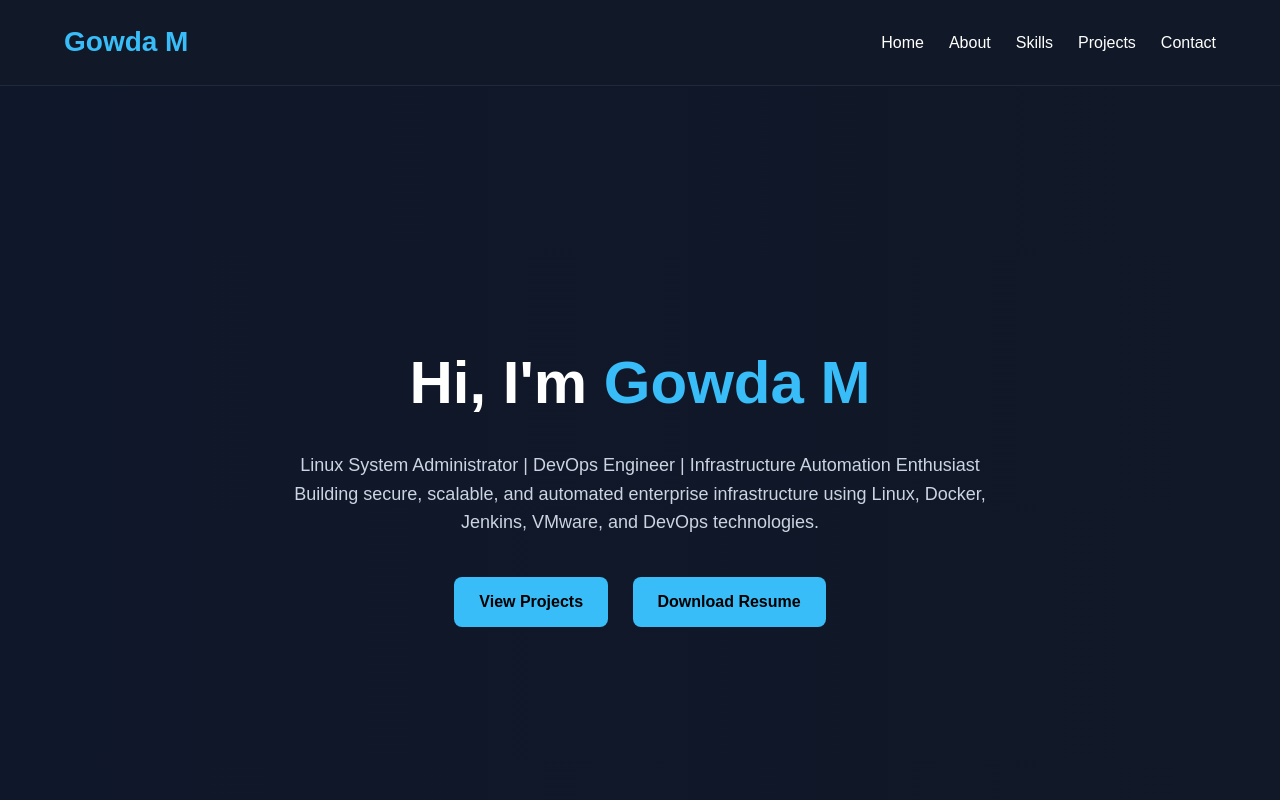
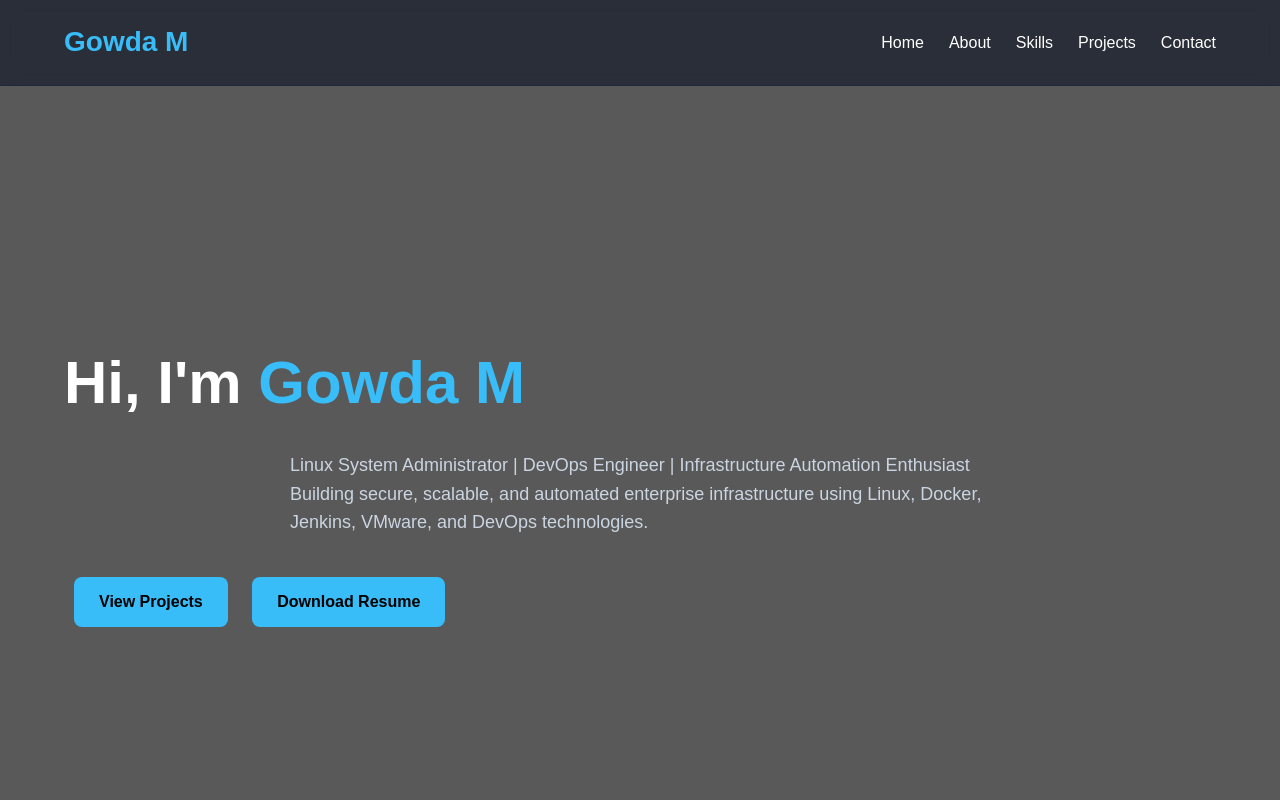
Before and after one commit to gowda-m/portfolio-website, a plain HTML site: page index.html in a window 1280 px wide. Shown: the top 800 px of the page. Drawn offline with Linux system fonts and the light colour scheme.

Commit message:
Update index.html

```diff
--- a/index.html
+++ b/index.html
@@ -86,8 +86,7 @@ nav ul li a:hover{
     display:flex;
     align-items:center;
     justify-content:center;
-    text-align:center;
-    background:linear-gradient(to right,#0f172a,#111827);
+    text-align:left;
 }
 
 .hero h1{
@@ -219,11 +218,13 @@ section{
     color:#38bdf8;
 }
 
+.skill-card,
+.project-card,
+header,
 footer{
-    background:#111827;
-    text-align:center;
-    padding:20px;
-    border-top:1px solid #1e293b;
+    background:rgba(17,24,39,0.65);
+    backdrop-filter:blur(10px);
+    -webkit-backdrop-filter:blur(10px);
 }
 
 @media(max-width:768px){
```
